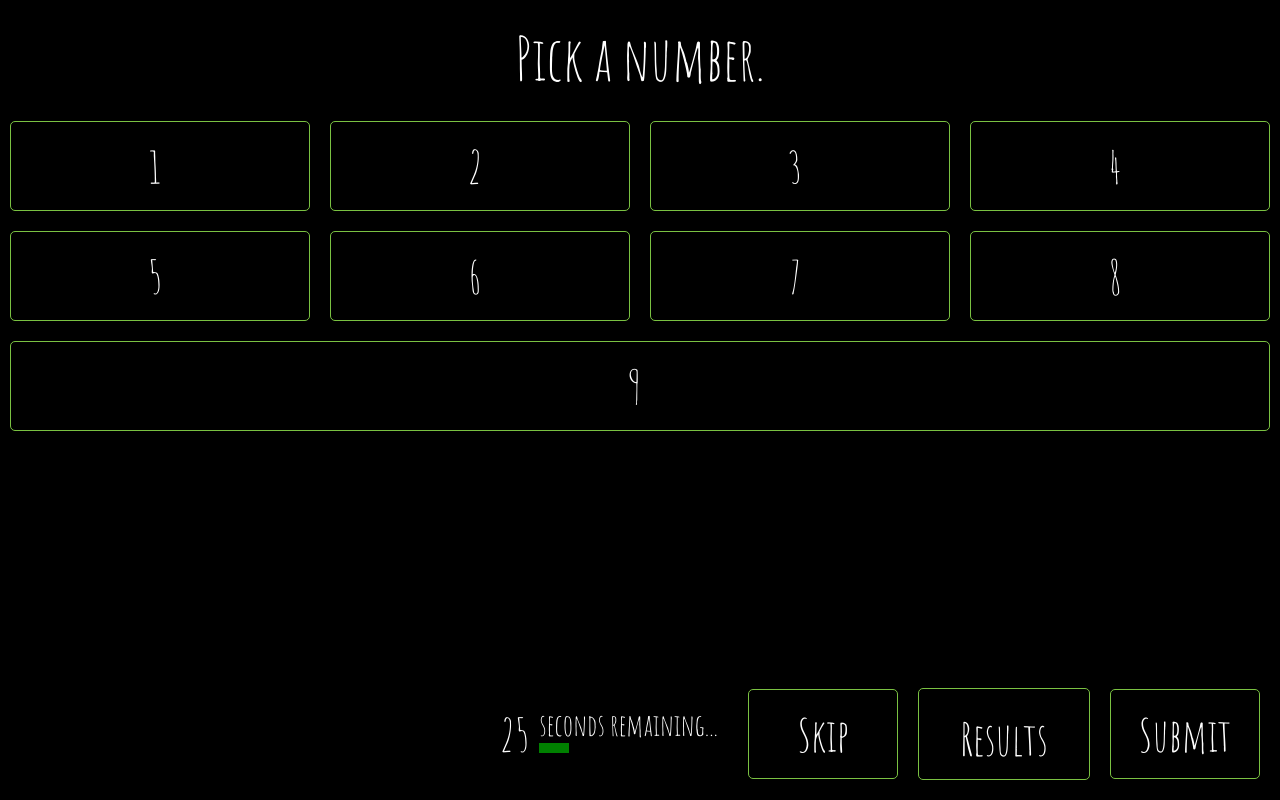
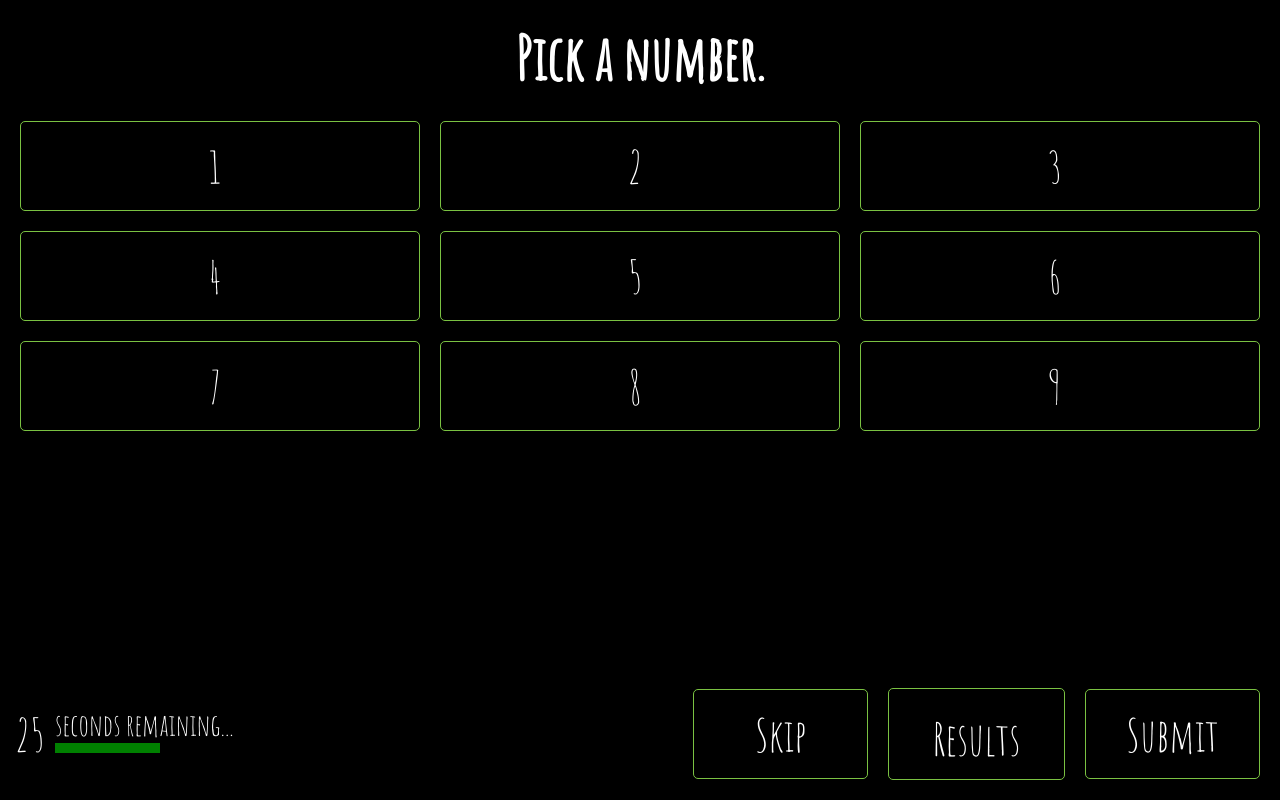
Before and after one commit to jerhon/kiosk-poller, an Angular app: page /question/pick-a-number in a window 1280 px wide. Built offline with nearby package versions, Linux system fonts and the light colour scheme.

Commit message:
Various UI updates...

```diff
--- a/src/app/app-page/app-page.component.html
+++ b/src/app/app-page/app-page.component.html
@@ -1,5 +1,4 @@
 <div class="container">
-
     <div class="title">
         {{title}}
     </div>
@@ -7,7 +6,6 @@
         <ng-content select="[page-content]"></ng-content>
     </div>
     <div class="actions">
-        <div class="flex-grow"></div>
         <ng-content select="[page-action]"></ng-content>
     </div>
 </div>
--- a/src/app/app-page/app-page.component.scss
+++ b/src/app/app-page/app-page.component.scss
@@ -12,6 +12,7 @@
     text-align: center;
     margin-top: 20px;
     margin-bottom: 15px;
+    font-weight: bold;
 }
 
 .content {
@@ -27,7 +28,3 @@
     margin-bottom: 10px;
     align-items: center;
 }
-
-.flex-grow {
-    flex: 1 0 auto;
-}
--- a/src/app/countdown-timer/countdown-timer.component.html
+++ b/src/app/countdown-timer/countdown-timer.component.html
@@ -1,7 +1,6 @@
 <div page-action class="countdown">
     <div class="countdown-number">{{countdown}}</div>
-
-    <div>
+    <div class="countdown-description">
         <div>{{subtitle}}</div>
         <div class="bar" [style.width]="countdownWidth()" [style.backgroundColor]="countdownColor()"></div>
     </div>
--- a/src/app/countdown-timer/countdown-timer.component.scss
+++ b/src/app/countdown-timer/countdown-timer.component.scss
@@ -1,14 +1,22 @@
 .countdown {
+    width: 100%;
     display: flex;
     flex-direction: row;
-    margin-right: 20px;
+
     .countdown-number {
+        flex: 0 0 auto;
         font-size: 1.5em;
         margin-right: 10px;
+        width: 30px;
+    }
+
+    .countdown-description {
+        flex: 1 1 auto;
     }
 
     .bar {
         background-color: red;
         height: 10px;
+
     }
 }
--- a/src/app/nameplate/nameplate.component.html
+++ b/src/app/nameplate/nameplate.component.html
@@ -1,15 +1,15 @@
 <app-page [title]="'Jeremy Honl - Software Architect'">
 
-    <div page-content class="details">
+    <div page-content class="details flex-grow">
         <div class="left">
             <img src="assets/images/profile-square.jpg" />
         </div>
         <div class="right">
-            <p>LinkedIn: https://www.linkedin.com/in/jhonl/</p>
-            <p>Web: https://www.honlsoft.com</p>
+            <p><b>LinkedIn:</b> https://www.linkedin.com/in/jhonl/</p>
+            <p><b>Web:</b> https://www.honlsoft.com</p>
             <p>POD 1234 - WEST 60</p>
         </div>
     </div>
 
-    <a page-action class="button" [routerLink]="['question','random']">Poll Me!</a>
+    <a page-action class="button flex-grow" [routerLink]="['question','random']">Take a Poll!</a>
 </app-page>
--- a/src/app/nameplate/nameplate.component.scss
+++ b/src/app/nameplate/nameplate.component.scss
@@ -1,4 +1,3 @@
-
 .details {
     display: flex;
     flex-direction: row;
@@ -10,7 +9,7 @@
     img {
         padding-right: 40px;
         padding-left: 20px;
-        height: 300px;
+        height: 350px;
     }
 }
 
@@ -18,6 +17,6 @@
     flex: 1 0 auto;
 
     p {
-        font-size: 1.25em;
+        font-size: 1.4em;
     }
 }
--- a/src/app/poll-results/poll-results.component.html
+++ b/src/app/poll-results/poll-results.component.html
@@ -2,5 +2,6 @@
     <div page-content class="result-container" *ngFor="let answer of question.answers; index as i">
         <div class="bar" [style.width]="this.barSize(i)">{{answer.text}} - {{this.getVotes(i)}}</div>
     </div>
+    <div page-action class="flex-grow"></div>
     <button page-action (click)="nextQuestion()">Next Question</button>
 </app-page>
--- a/src/app/question/question.component.html
+++ b/src/app/question/question.component.html
@@ -1,20 +1,16 @@
 <app-page [title]="question.text">
     <div page-content class="answer-container">
-        <button *ngFor="let answer of question.answers; index as i;" class="answer flex-grow" [ngClass]='{selected: i == this.selectedAnswer}' (click)="this.onSelect(i)" >
-            <div class="flex">
-
-                <span class="answer-text flex-grow">
-                    {{answer.text}}
-                </span>
-
-                <svg *ngIf="this.selectedAnswer == i" class="checkmark" xmlns="http://www.w3.org/2000/svg" viewBox="0 0 52 52"><circle class="checkmark__circle" cx="26" cy="26" r="25" fill="none"/><path class="checkmark__check" fill="none" d="M14.1 27.2l7.1 7.2 16.7-16.8"/></svg>
-
+        <button class="answer" *ngFor="let answer of question.answers; index as i;" [ngClass]='{selected: i == this.selectedAnswer}' (click)="this.onSelect(i)" >
+            <div class="flex-grow"></div>
+            <div class="answer-text">
+                {{answer.text}}
             </div>
+            <svg *ngIf="this.selectedAnswer == i" class="checkmark" xmlns="http://www.w3.org/2000/svg" viewBox="0 0 52 52"><circle class="checkmark__circle" cx="26" cy="26" r="25" fill="none"/><path class="checkmark__check" fill="none" d="M14.1 27.2l7.1 7.2 16.7-16.8"/></svg>
+            <div class="flex-grow"></div>
         </button>
     </div>
 
-    <app-countdown-timer #countdown page-action [countdownLength]="30" [subtitle]="'seconds remaining...'" (countdownFinished)="returnHome()">
-    </app-countdown-timer>
+    <app-countdown-timer page-action #countdown class="flex-grow countdown" [countdownLength]="30" [subtitle]="'seconds remaining...'" (countdownFinished)="returnHome()"></app-countdown-timer>
     <button page-action class="action" (click)="onSkipQuestion()">Skip</button>
     <a page-action class="action button" [routerLink]="['/results', this.question.id]">Results</a>
     <button page-action class="action" (click)="onSubmit()">Submit</button>
--- a/src/app/question/question.component.scss
+++ b/src/app/question/question.component.scss
@@ -6,31 +6,37 @@
     display: flex;
     flex-direction: row;
     flex-wrap: wrap;
-    width: 100%;
+    margin-left: 10px;
+    margin-right: 10px;
+}
+
+.answer {
+  flex-direction: row;
+  flex: 1 1 300px;
+  display: flex;
+  align-items: center;
 }
 
 .answer-text {
   padding-right: 10px;
+  display: inline-block;
+  white-space: nowrap;
 }
-
-
 
 .selected {
     background-color: rgba(138, 43, 226, 0.4);
 }
 
-.flex {
-    display: inline-flex;
-    align-items: center;
-    flex-direction: row;
-}
-
 .flex-grow {
-    flex: 1 0 auto;
+    flex: 1 0 0px;
 }
 
 .action {
-  min-width: 150px;
+  min-width: 175px;
+}
+
+.countdown {
+  margin-left: 15px;
 }
 
 
--- a/src/styles.scss
+++ b/src/styles.scss
@@ -20,6 +20,8 @@ body {
     color: white;
     margin: 0px;
     padding: 0px;
+    -webkit-user-select: none;
+    -moz-user-select: none;
 }
 
 a.button,
@@ -34,15 +36,13 @@ button {
 
     margin: 10px;
     height: 90px;
-    min-width: 300px;
-    padding-left: 10px;
-    padding-right: 10px;
 
     color: white;
     background-color: transparent;
 
     text-align: center;
     text-decoration: none;
+    cursor: pointer;
 }
 
 a.button {
@@ -62,9 +62,8 @@ button:focus {
     margin-right: auto;
 }
 
-
 .flex-grow {
-    flex: 1 0 auto;
+    flex: 1 1 auto;
 }
 
 
```
